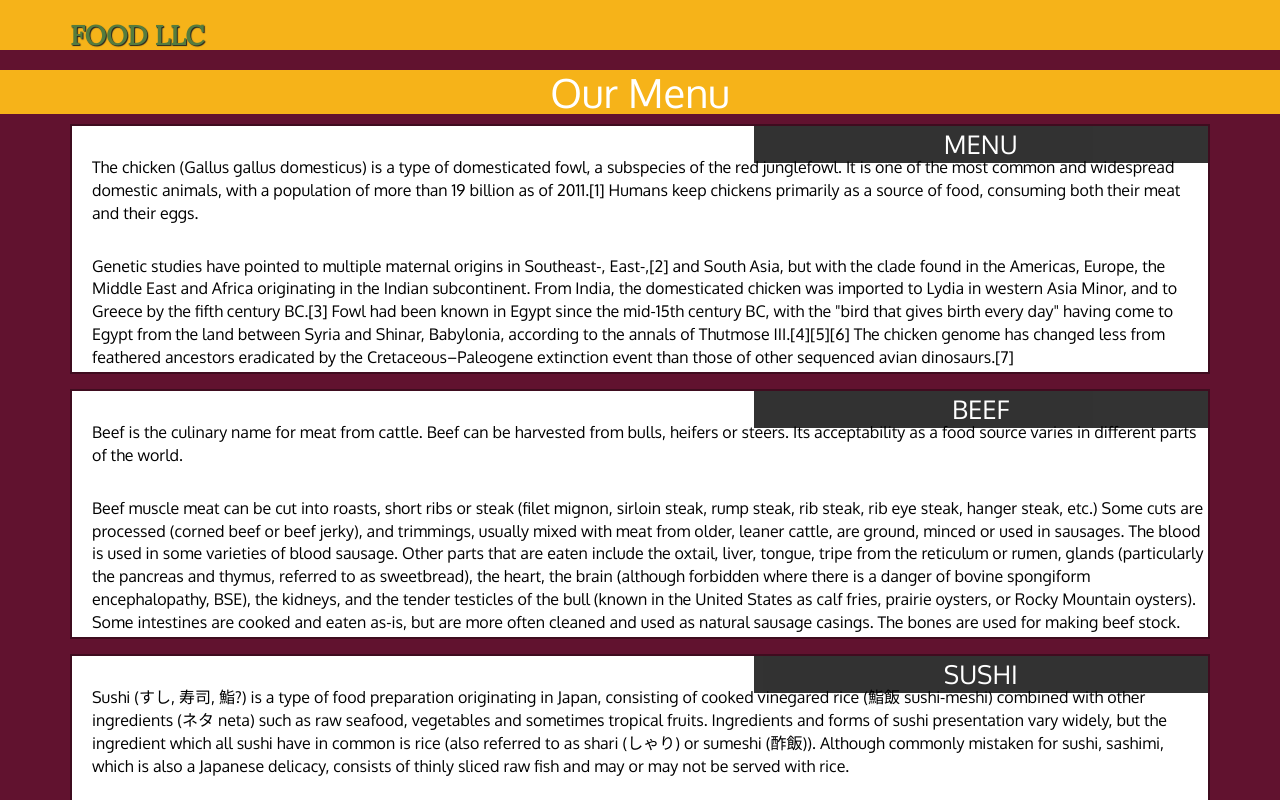
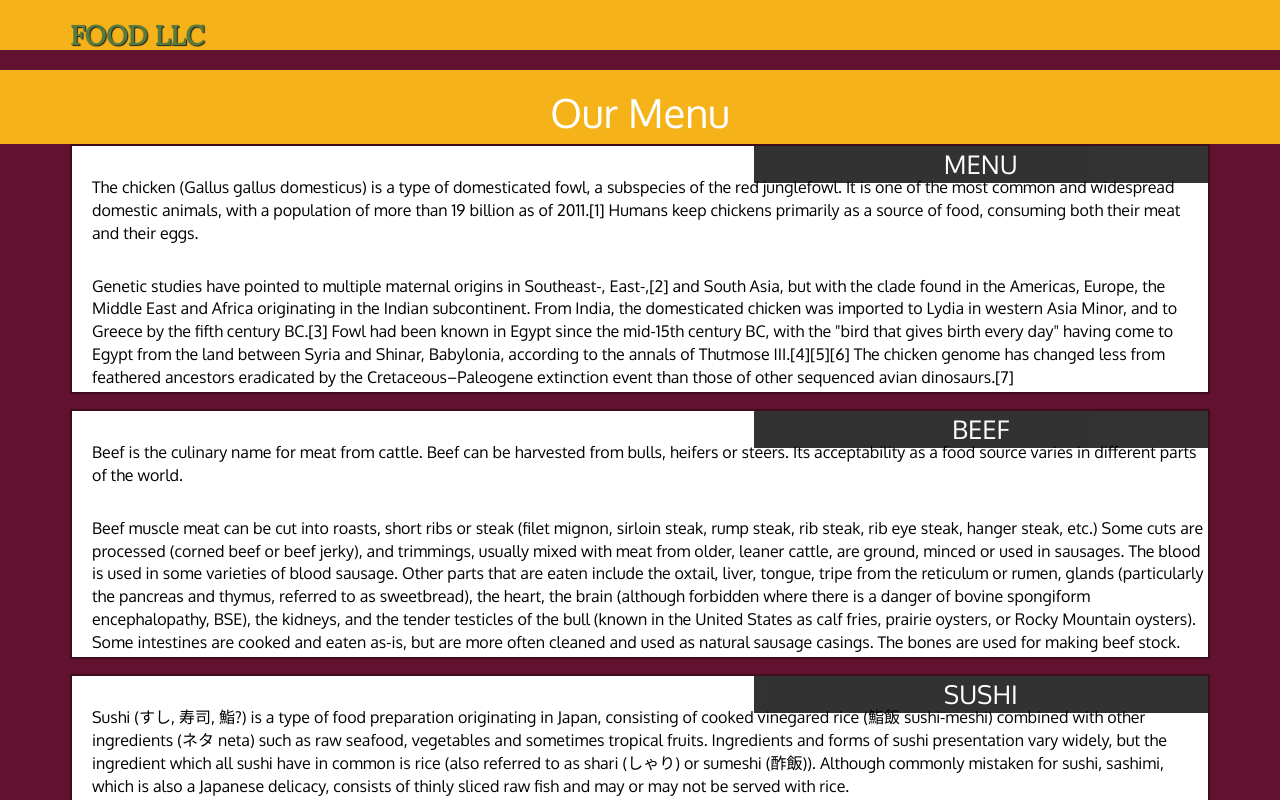
Before and after one commit to Lockerat/coursera-test, a plain HTML site: page module3/index.html in a window 1280 px wide. Shown: the top 800 px of the page. Drawn offline with Linux system fonts and the light colour scheme.

Commit message:
Module3 Project 1

```diff
--- a/module3/index.html
+++ b/module3/index.html
@@ -51,7 +51,7 @@
     </nav><!-- #header-nav -->
   </header>
 
-  <div id="our-menu" >
+  <div id="our-menu" class="row">
     <h2>Our Menu</h2>
   </div>
 
```
